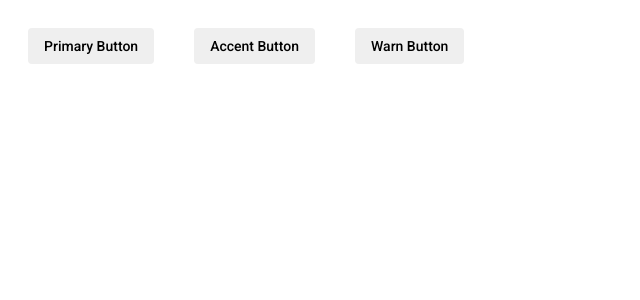
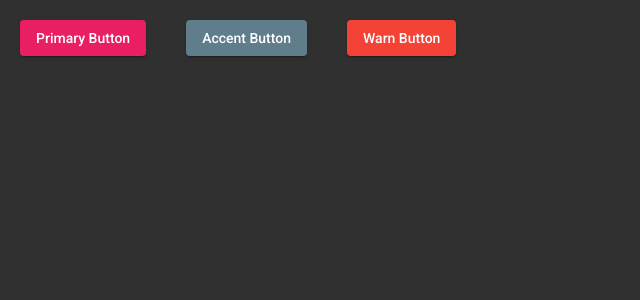
Before and after one commit to sgarg5858/theming-in-angular-using-angular-material, an Angular app: page / in a window 1280 px wide. Shown: the top 300 px of the page, without its empty margins (0-640 px from the left). Built offline with nearby package versions, Linux system fonts and the light colour scheme.

Commit message:
applying-theme-other-dom-as-well-using-mat-app-background class

```diff
--- a/src/app/app.component.html
+++ b/src/app/app.component.html
@@ -1,4 +1,4 @@
-<div class="container">
+<div class="container mat-app-background my-dark-theme">
   <button mat-raised-button color="primary">
     Primary Button
   </button>
--- a/src/app/app.component.scss
+++ b/src/app/app.component.scss
@@ -1,3 +1,8 @@
+.container{
+    width: 100vw;
+    height: 100vh;
+}
+
 button{
     margin: 20px;
 }
--- a/src/styles.scss
+++ b/src/styles.scss
@@ -64,3 +64,6 @@ $dark-theme: mat.define-dark-theme((
 .my-light-theme{
   @include mat.all-component-themes($light-theme);
 }
+
+html, body { height: 100%; }
+body { margin: 0; font-family: Roboto, "Helvetica Neue", sans-serif; }
```
